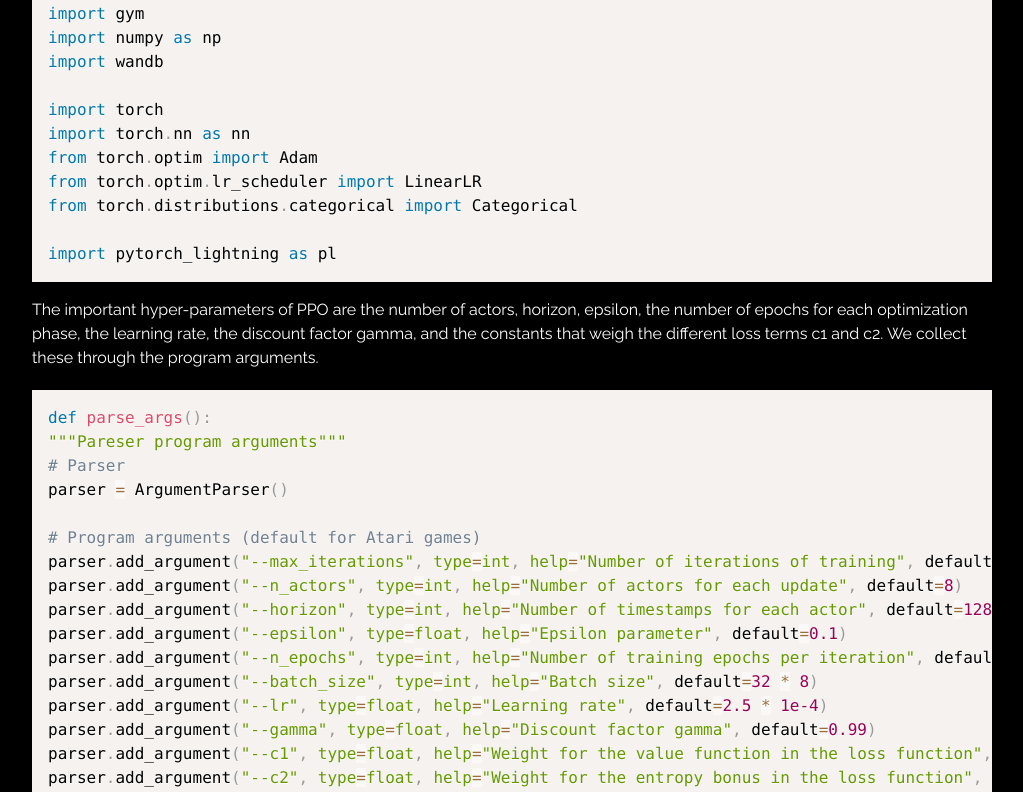
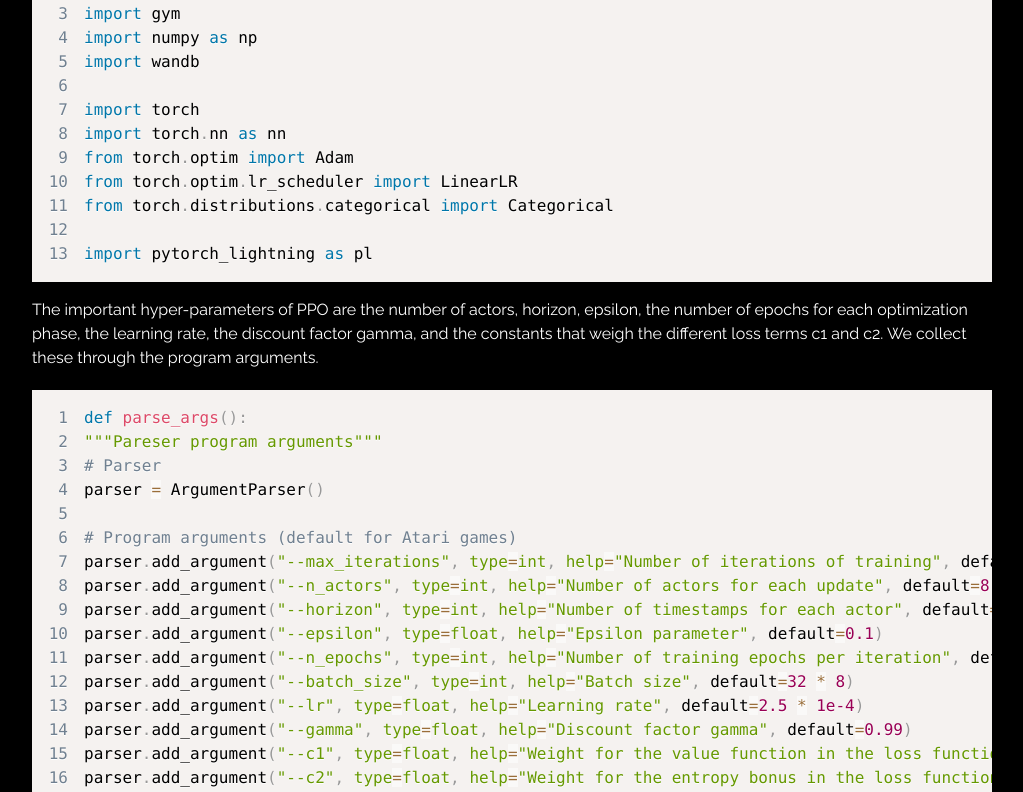
Before and after one commit to BrianPulfer/website, a Next.js app: page /blog/ppo in a window 1280 px wide. Shown: the part 6480-7272 px from the top of the page, without its empty margins (128-1151 px from the left). Built offline with nearby package versions, Linux system fonts and the light colour scheme.

Commit message:
Showing code line with code blocks.

```diff
--- a/src/components/Blog/CodeBlock.js
+++ b/src/components/Blog/CodeBlock.js
@@ -7,8 +7,8 @@ import { useColorModeValue } from '@chakra-ui/react';
 export default function CodeBlock({ language, children }) {
 
     return (
-        <Box my={4}>
-          <SyntaxHighlighter language={language} >
+        <Box my={4} >
+          <SyntaxHighlighter language={language} showLineNumbers={true} showInlineLineNumbers={true}>
             {children}
           </SyntaxHighlighter>
         </Box>
```
